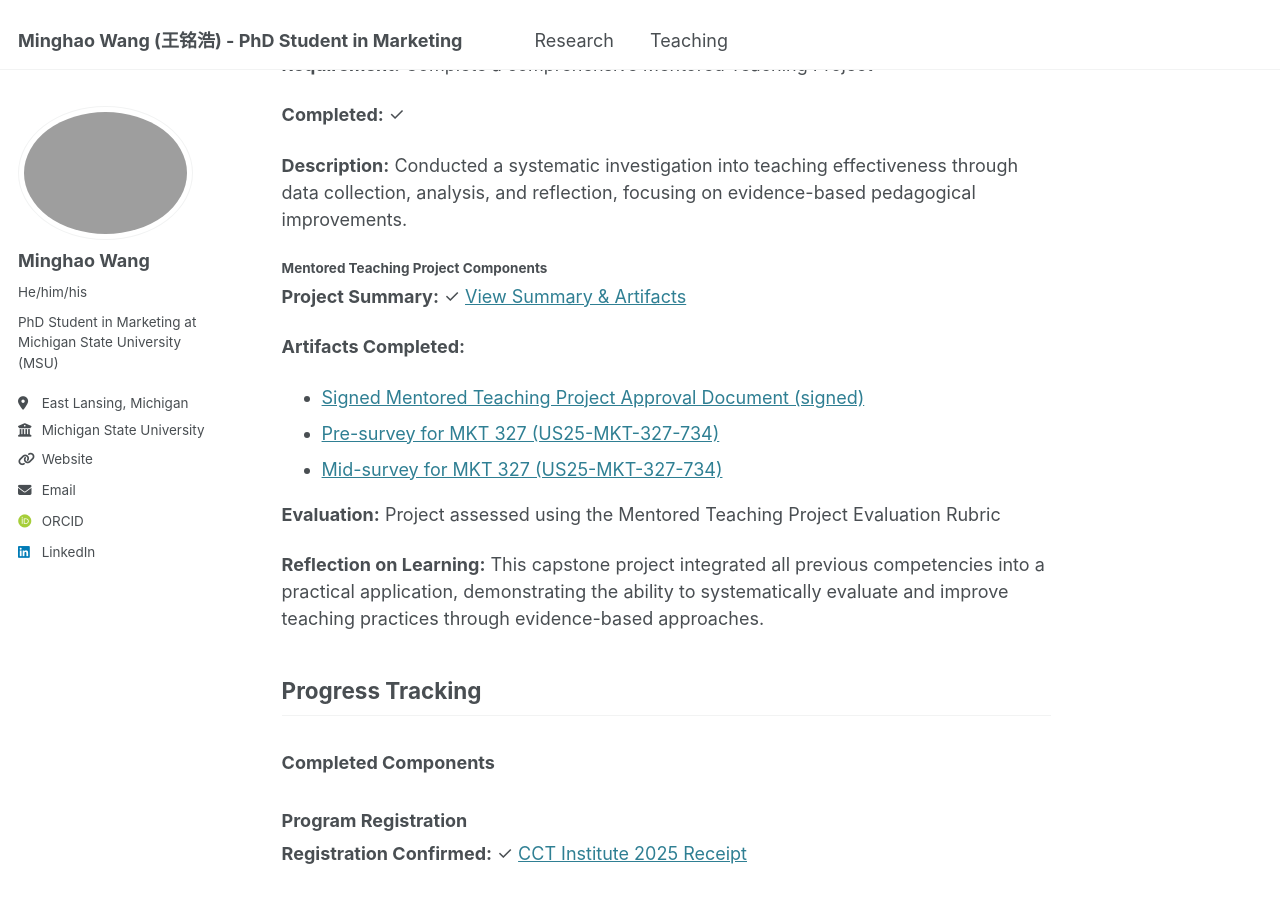
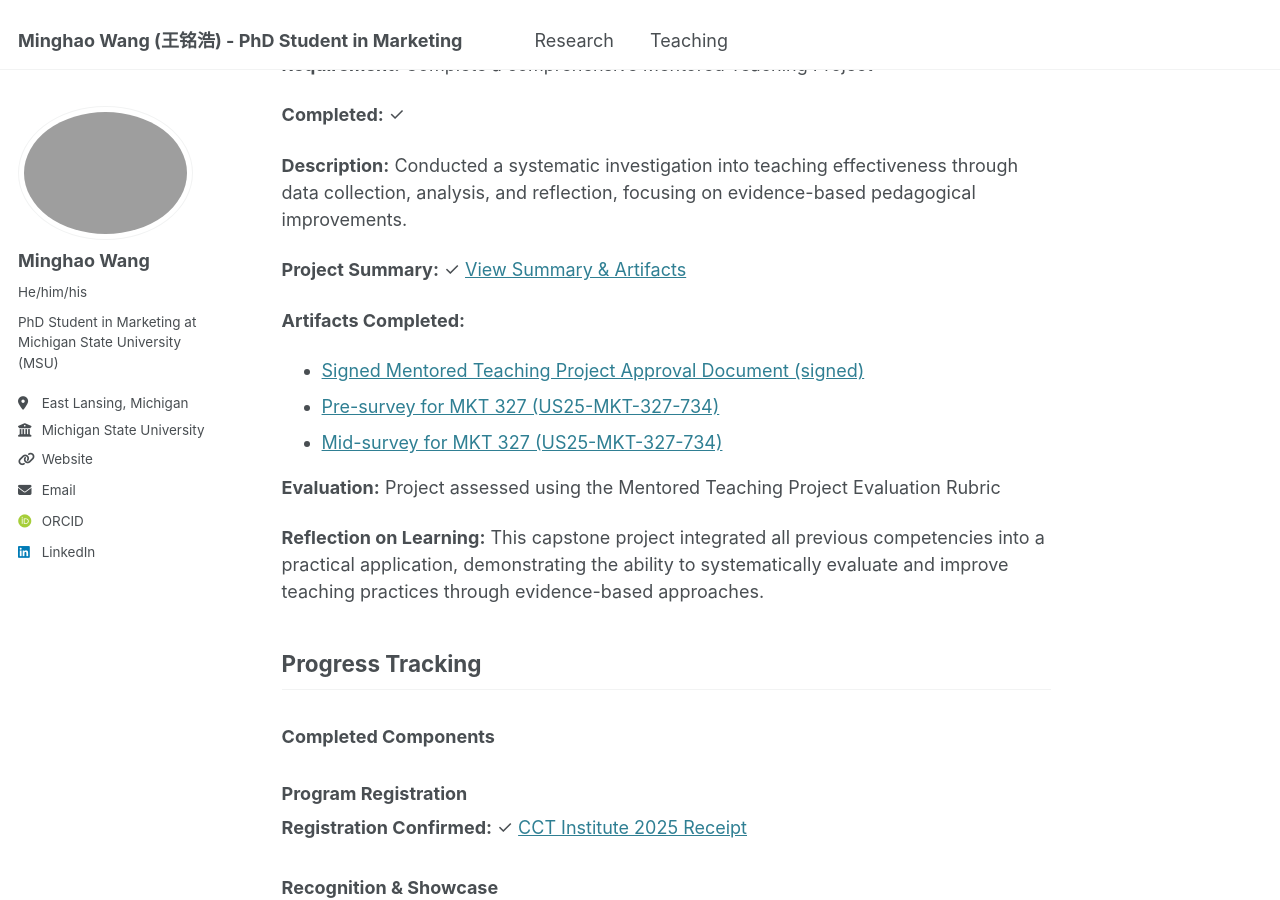
Before and after one commit to minghaowang-research/minghaowang-research.github.io, a Jekyll site: the page built from _teaching/certification-college-teaching.md, in a window 1280 px wide and 900 px high, scrolled down 3087 px. Built offline with Jekyll 4.4.1, drawn with Linux system fonts in a browser that asks for light colours; some web fonts are replaced.

Commit message:
again improve the ccti

```diff
--- a/_teaching/certification-college-teaching.md
+++ b/_teaching/certification-college-teaching.md
@@ -84,8 +84,6 @@ I successfully completed all required portfolio components, demonstrating my mas
 
 **Description:** Conducted a systematic investigation into teaching effectiveness through data collection, analysis, and reflection, focusing on evidence-based pedagogical improvements.
 
-#### Mentored Teaching Project Components
-
 **Project Summary:** ✓ [View Summary & Artifacts](/files/CCTI/8_Competency_5_Summary_Artifacrs.pdf)
 
 **Artifacts Completed:**
```
